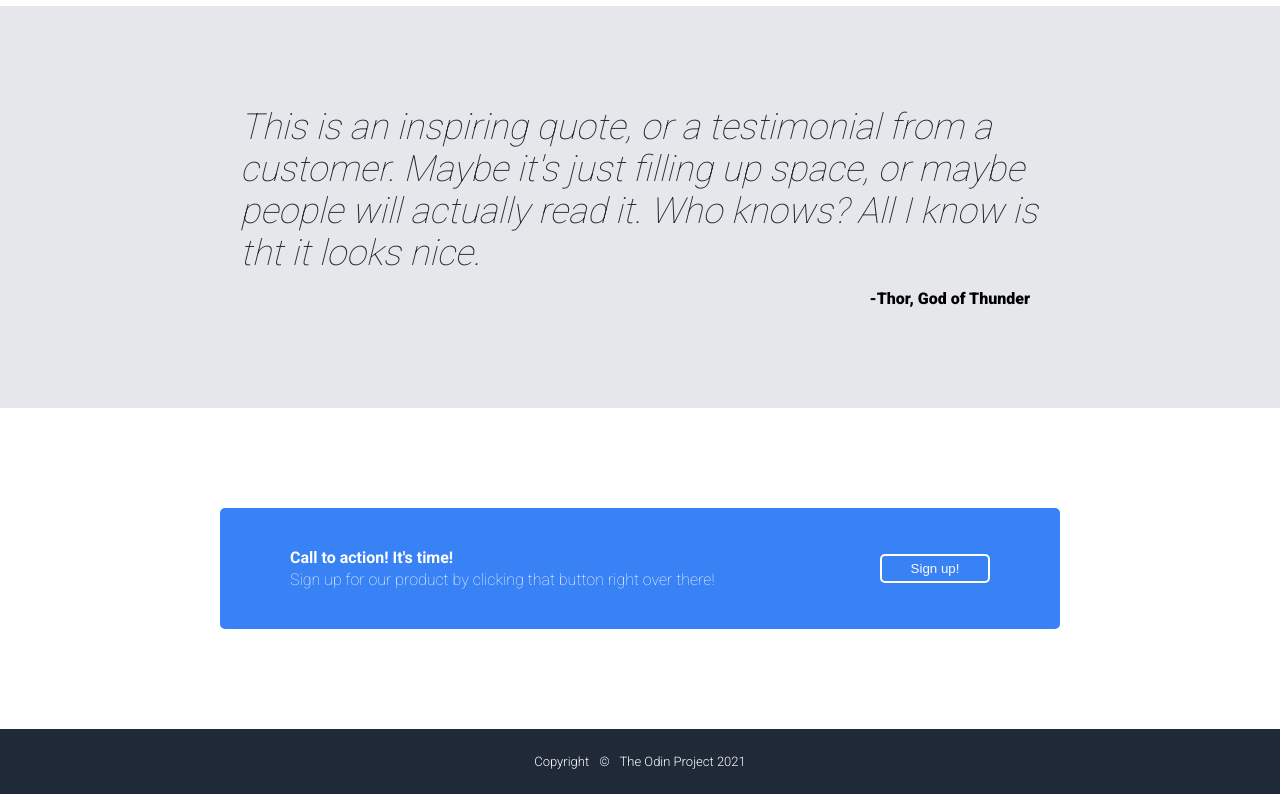
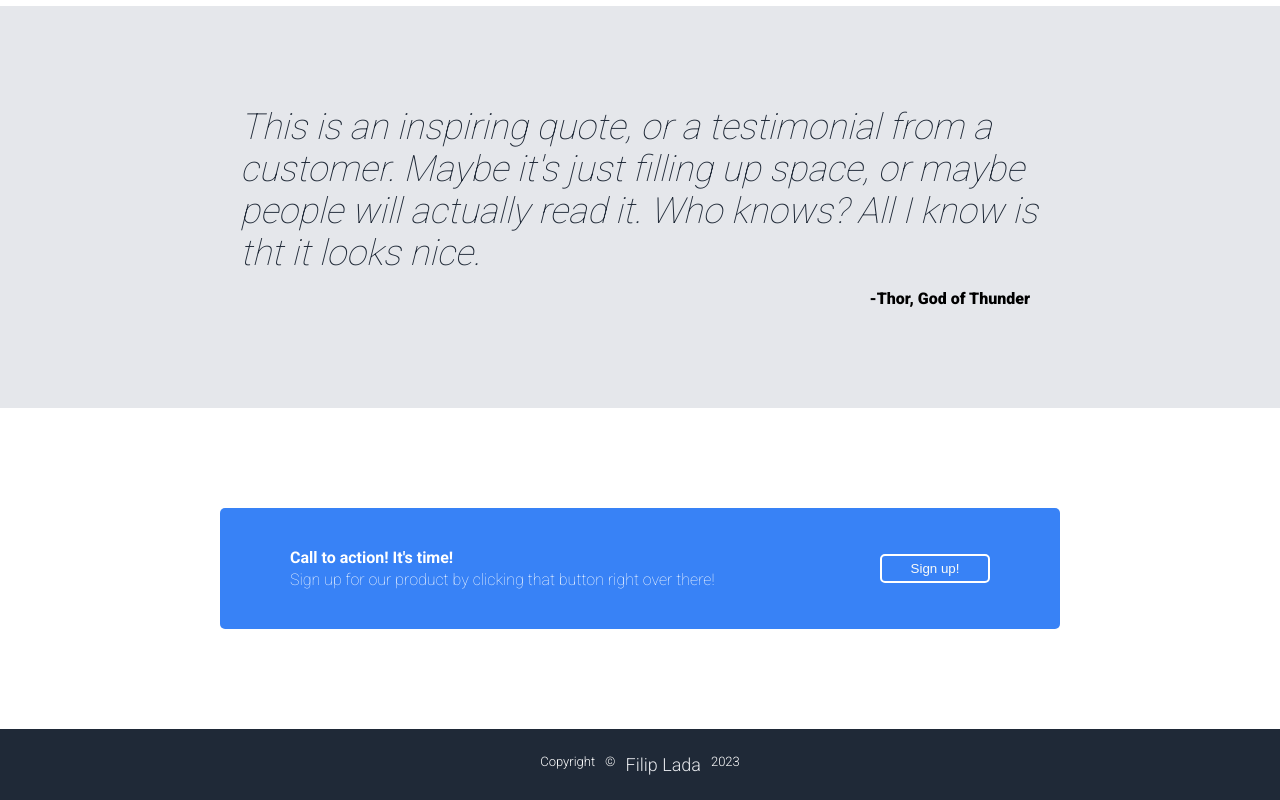
Before and after one commit to bochrap/odin-landing-page, a plain HTML site: page index.html in a window 1280 px wide. Shown: the part 777-1577 px from the top of the page. Drawn offline with Linux system fonts and the light colour scheme.

Commit message:
change name in footer

```diff
--- a/index.html
+++ b/index.html
@@ -118,7 +118,8 @@
         <div class="footer-section">
             <div>Copyright</div>
             <div>&#169</div>
-            <div>The Odin Project 2021</div>
+            <div><a href="https://github.com/bochrap">Filip Lada</a></div>
+            <div>2023</div>
         </div>
 
 <!--END OF FOOTER SECTION-->
```
